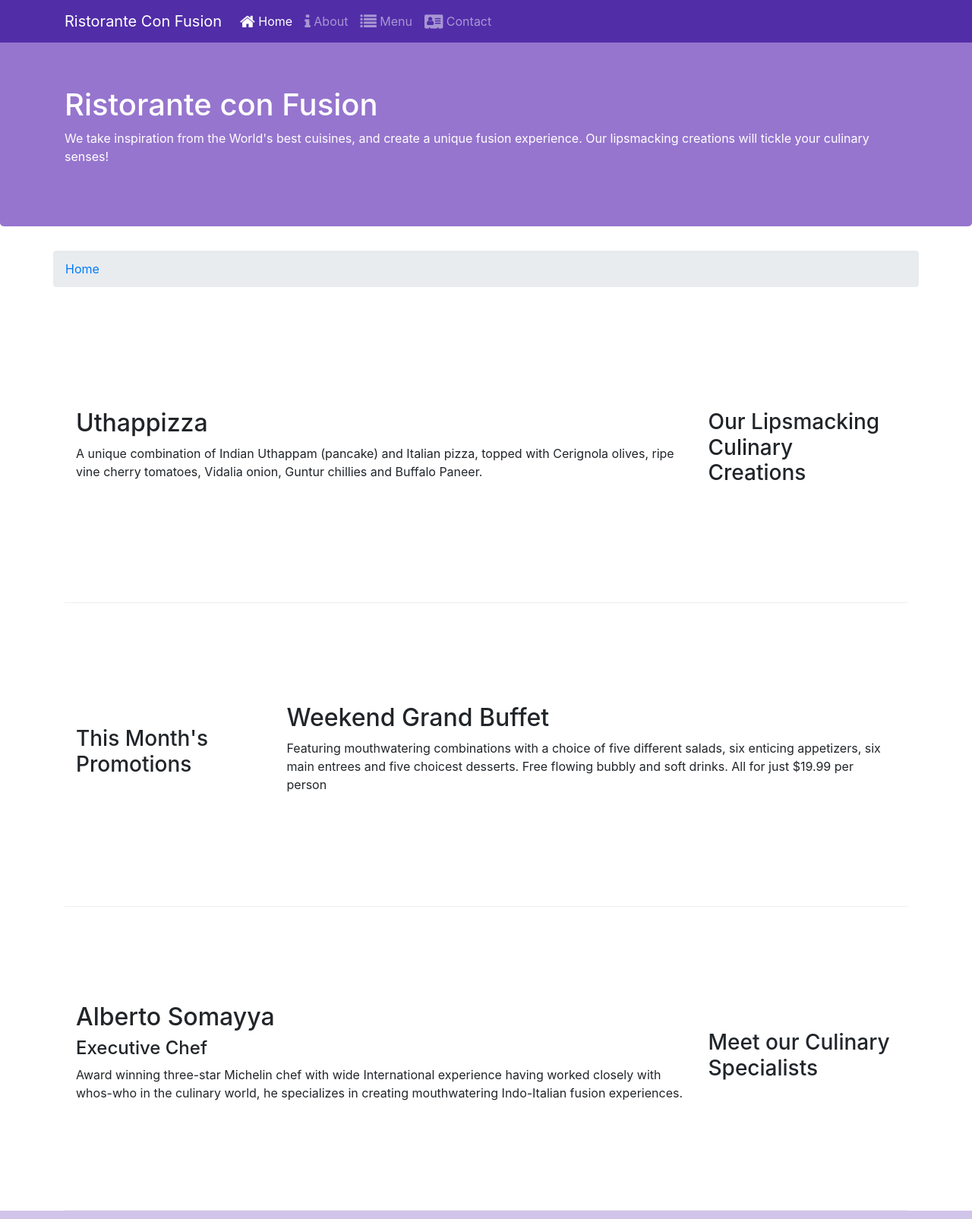
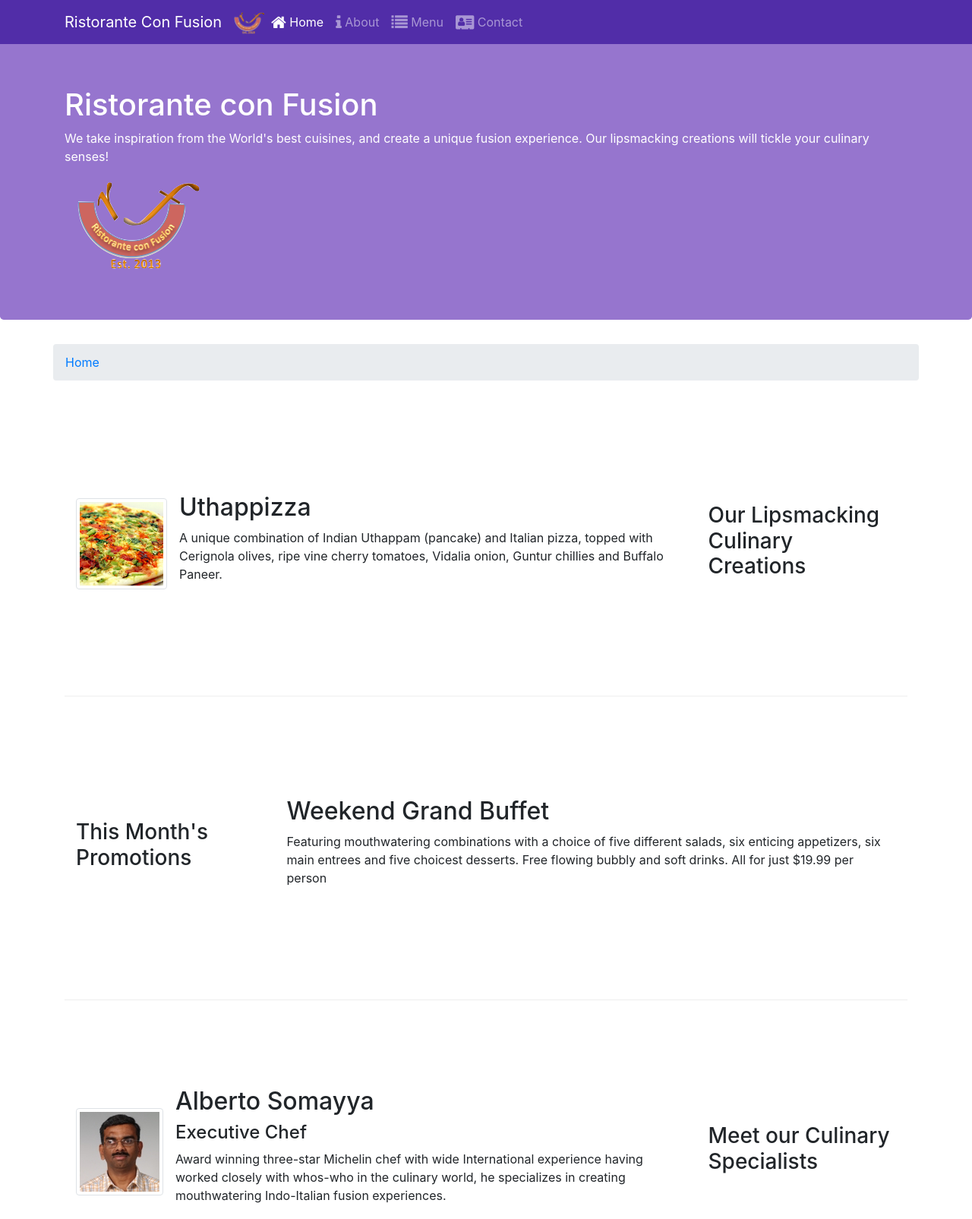
Before and after one commit to Noro911/conFusion, a website: page index.html in a window 1280 px wide. Shown: the top 1605 px of the page at 76% size. Drawn offline with nearby package versions, Linux system fonts and the light colour scheme.

Commit message:
Images and Media

```diff
--- a/index.html
+++ b/index.html
@@ -26,9 +26,11 @@
             <div class="row row-header">
                 <div class="col-12 col-sm-6 text-white">
                     <h1>Ristorante con Fusion</h1>
-                    <p>We take inspiration from the World's best cuisines, and create a unique fusion experience. Our lipsmacking creations will tickle your culinary senses!</p>
+                    <p>We take inspiration from the World's best cuisines, and create a unique fusion experience. Our
+                        lipsmacking creations will tickle your culinary senses!</p>
                 </div>
-                <div class="col-12 col-sm">
+                <div class="col-12 col-sm align-self-center">
+                    <img src="img/logo.png" class="img-fluid">
                 </div>
             </div>
         </div>
@@ -36,16 +38,11 @@
 
     <nav class="navbar navbar-dark navbar-expand-sm fixed-top">
         <div class="container">
-          <button
-            class="navbar-toggler"
-            type="button"
-            data-toggle="collapse"
-            data-target="#Navbar"
-          >
+            <button class="navbar-toggler" type="button" data-toggle="collapse" data-target="#Navbar">
                 <span class="navbar-toggler-icon"></span>
             </button>
             <a class="navbar-brand" href="#">Ristorante Con Fusion</a>
-
+            <a class="navbar-brand mr-auto" href="#"><img src="img/logo.png" height="30" width="41"></a>
             <div class="collapse navbar-collapse" id="Navbar">
                 <ul class="navbar-nav mr-auto">
                     <li class="nav-item active">
@@ -56,9 +53,11 @@
                         <a class="nav-link" href="aboutus.html"><span class="fa fa-info fa-lg"></span> About</a>
                     </li>
 
-              <li class="nav-item"><a class="nav-link" href="#"><span class="fa fa-list fa-lg"></span> Menu</a></li>
+                    <li class="nav-item"><a class="nav-link" href="#"><span class="fa fa-list fa-lg"></span> Menu</a>
+                    </li>
 
-              <li class="nav-item"><a class="nav-link" href="contactus.html"><span class="fa fa-address-card fa-lg"></span> Contact</a></li>
+                    <li class="nav-item"><a class="nav-link" href="contactus.html"><span
+                                class="fa fa-address-card fa-lg"></span> Contact</a></li>
                 </ul>
             </div>
         </div>
@@ -76,8 +75,15 @@
                 <h3>Our Lipsmacking Culinary Creations</h3>
             </div>
             <div class="col col-sm col-md">
-                <h2>Uthappizza</h2>
-                <p>A unique combination of Indian Uthappam (pancake) and Italian pizza, topped with Cerignola olives, ripe vine cherry tomatoes, Vidalia onion, Guntur chillies and Buffalo Paneer.</p>
+                <div class="media">
+                    <img class="d-flex mr-3 img-thumbnail align-self-center" src="img/uthappizza.png" alt="Uthappizza">
+                    <div class="media-body">
+                        <h2 class="mt-0">Uthappizza</h2>
+                        <p class="d-none d-sm-block">A unique combination of Indian Uthappam (pancake) and Italian
+                            pizza, topped with Cerignola olives, ripe vine cherry tomatoes, Vidalia onion, Guntur
+                            chillies and Buffalo Paneer.</p>
+                    </div>
+                </div>
             </div>
         </div>
 
@@ -88,7 +94,9 @@
             </div>
             <div class="col col-sm col-md">
                 <h2>Weekend Grand Buffet</h2>
-                <p>Featuring mouthwatering combinations with a choice of five different salads, six enticing appetizers, six main entrees and five choicest desserts. Free flowing bubbly and soft drinks. All for just $19.99 per person </p>
+                <p>Featuring mouthwatering combinations with a choice of five different salads, six enticing appetizers,
+                    six main entrees and five choicest desserts. Free flowing bubbly and soft drinks. All for just
+                    $19.99 per person </p>
             </div>
         </div>
 
@@ -97,9 +105,18 @@
                 <h3>Meet our Culinary Specialists</h3>
             </div>
             <div class="col col-sm col-md">
+                <div class="media">
+                    <img class="d-flex mr-3 img-thumbnail align-self-center" src="img/alberto.png"
+                        alt="Alberto Somayya">
+                    <div class="media-body">
                         <h2>Alberto Somayya</h2>
                         <h4>Executive Chef</h4>
-                <p>Award winning three-star Michelin chef with wide International experience having worked closely with whos-who in the culinary world, he specializes in creating mouthwatering Indo-Italian fusion experiences. </p>
+                        <p>Award winning three-star Michelin chef with wide International experience having worked
+                            closely with
+                            whos-who in the culinary world, he specializes in creating mouthwatering Indo-Italian fusion
+                            experiences. </p>
+                    </div>
+                </div>
             </div>
         </div>
     </div>
@@ -131,15 +148,20 @@
                 <div class="col-12 col-sm-4 align-self-center">
                     <div class="text-center">
 
-                        <a class="btn btn-social-icon btn-google" href="http://google.com/+"><i class="fa fa-google-plus"></i></a>
+                        <a class="btn btn-social-icon btn-google" href="http://google.com/+"><i
+                                class="fa fa-google-plus"></i></a>
 
-                        <a class="btn btn-social-icon btn-facebook" href="http://www.facebook.com/profile.php?id="><i class="fa fa-facebook"></i></a>
+                        <a class="btn btn-social-icon btn-facebook" href="http://www.facebook.com/profile.php?id="><i
+                                class="fa fa-facebook"></i></a>
 
-                        <a class="btn btn-social-icon btn-linkedin" href="http://www.linkedin.com/in/"><i class="fa fa-linkedin"></i></a>
+                        <a class="btn btn-social-icon btn-linkedin" href="http://www.linkedin.com/in/"><i
+                                class="fa fa-linkedin"></i></a>
 
-                        <a class="btn btn-social-icon btn-twitter" href="http://twitter.com/"><i class="fa fa-twitter"></i></a>
+                        <a class="btn btn-social-icon btn-twitter" href="http://twitter.com/"><i
+                                class="fa fa-twitter"></i></a>
 
-                        <a class="btn btn-social-icon btn-google" href="http://youtube.com/"><i class="fa fa-youtube"></i></a>
+                        <a class="btn btn-social-icon btn-google" href="http://youtube.com/"><i
+                                class="fa fa-youtube"></i></a>
 
                         <a class="btn btn-social-icon" href="mailto:"><i class="fa fa-envelope-o"></i></a>
 
```
Also changed, not shown: aboutus.html (+1 -1 lines), contactus.html (+1 -0 lines), img/alberto.png (added), img/buffet.png (added), img/logo.png (added), img/uthappizza.png (added), 1 other file. Lines whose indentation alone changed are shown as unchanged.
